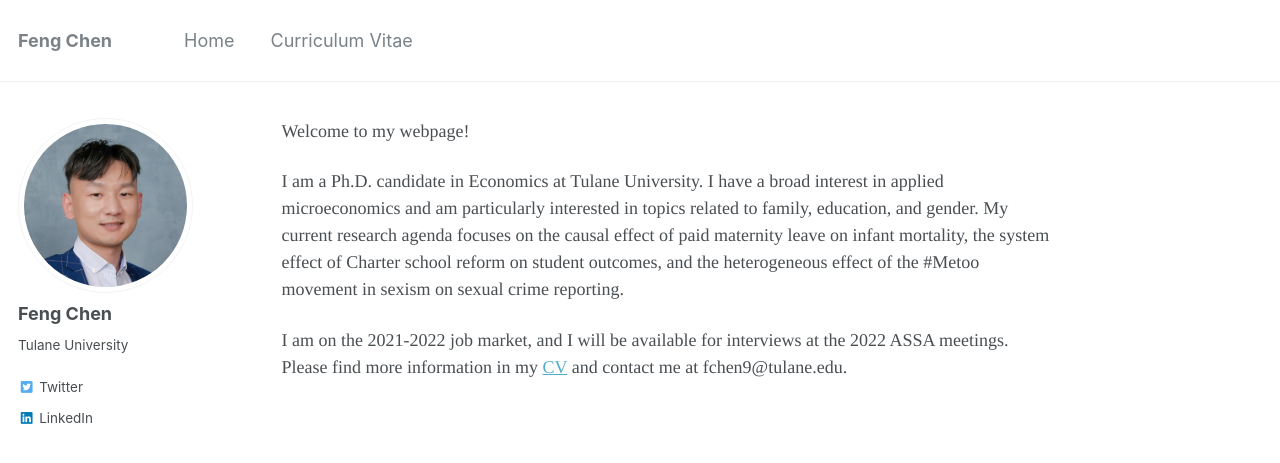
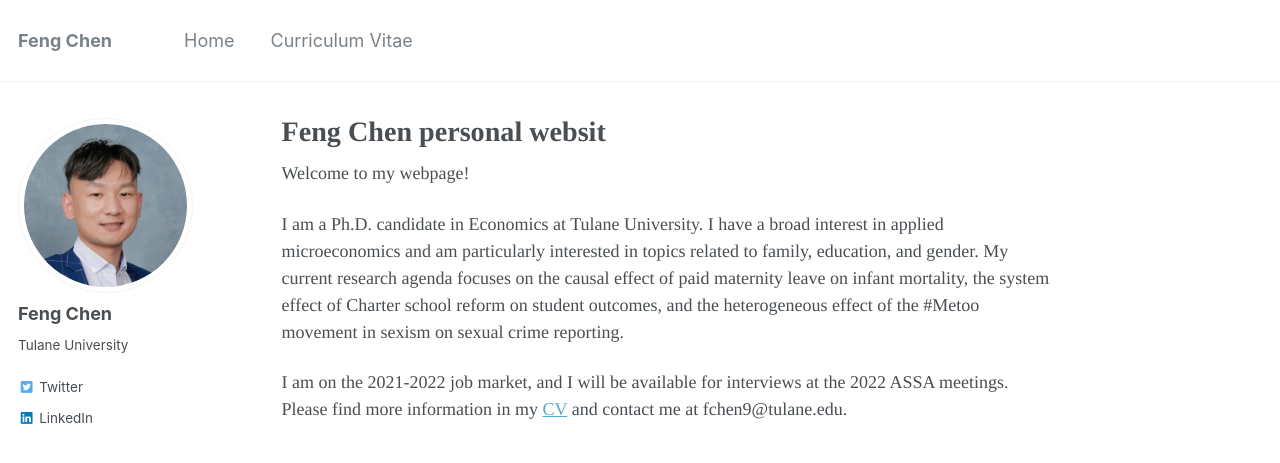
Before and after one commit to fengchen22/fengchen22.github.io, a Jekyll site: the page built from _pages/about.md, in a window 1280 px wide. Shown: the top 463 px of the page. Built offline with Jekyll 4.4.1, drawn with Linux system fonts in a browser that asks for light colours.

Commit message:
Update about.md

```diff
--- a/_pages/about.md
+++ b/_pages/about.md
@@ -1,6 +1,6 @@
 ---
 permalink: /
-title:
+title: "Feng Chen personal websit"
 excerpt: "About me"
 author_profile: true
 redirect_from:
```
